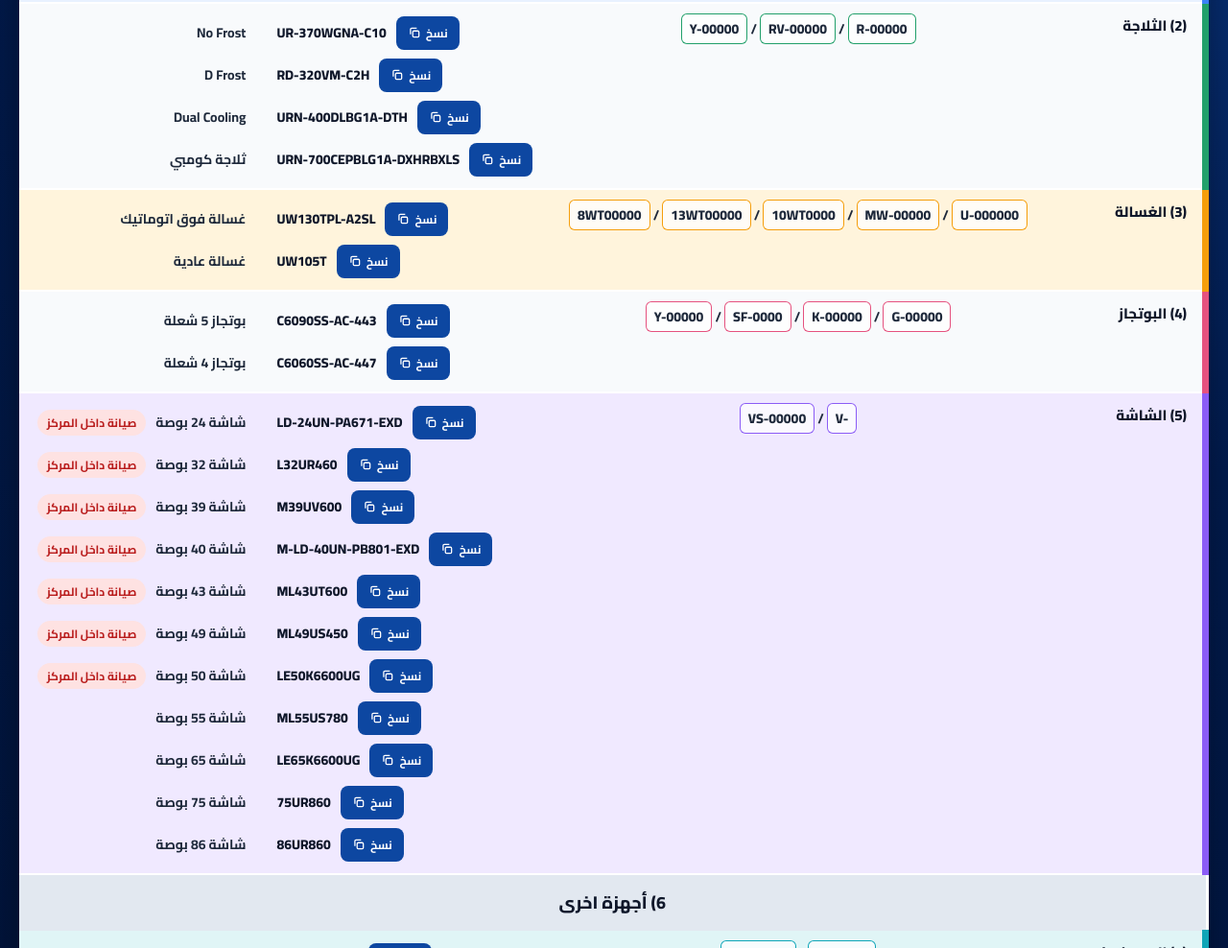
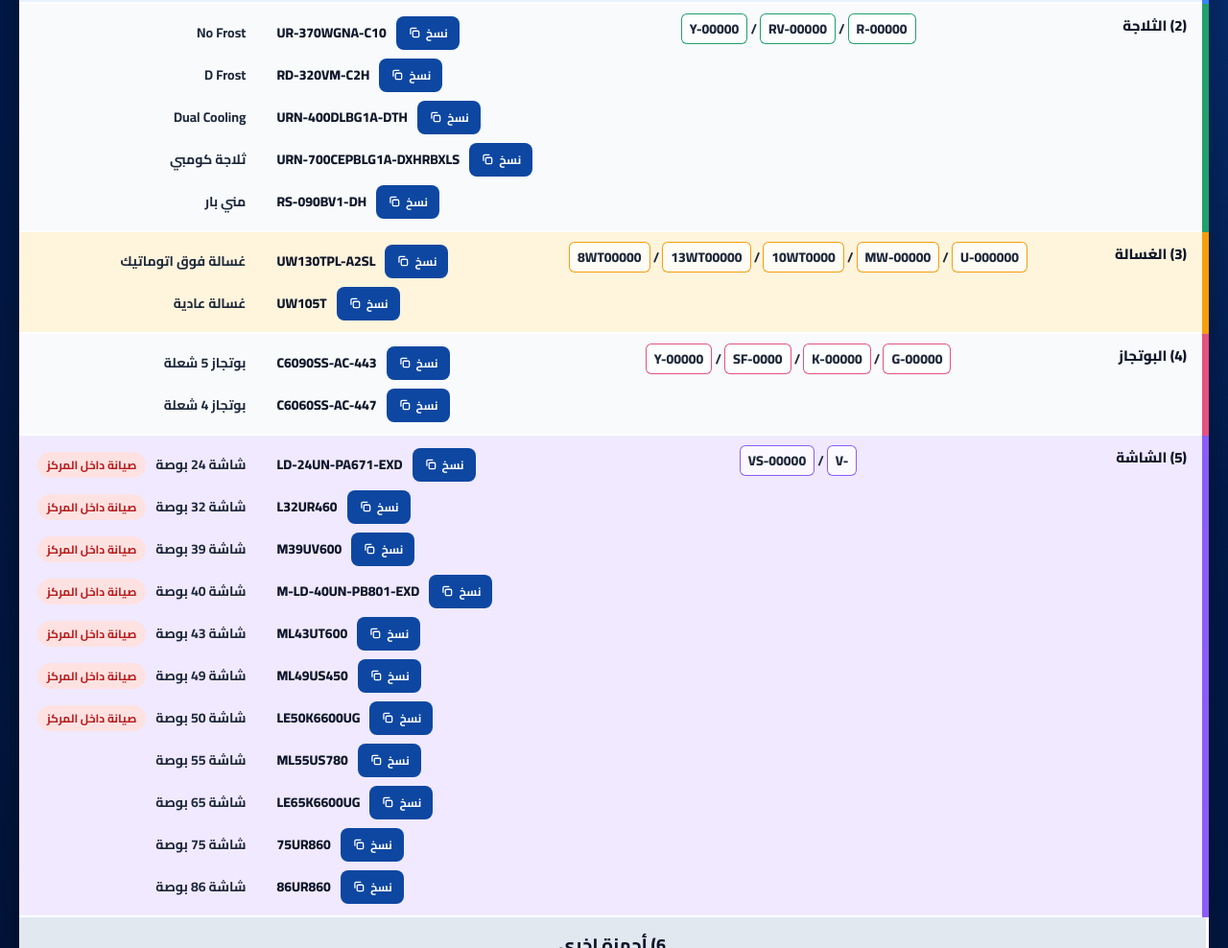
Before and after one commit to awadshihata4-ctrl/UGT-Site, a plain HTML site: page index.html/model-serial.html in a window 1280 px wide. Shown: the part 829-1817 px from the top of the page at 96% size. Drawn offline with Linux system fonts and the light colour scheme.

Commit message:
Update model-serial.html

```diff
--- a/index.html/model-serial.html
+++ b/index.html/model-serial.html
@@ -92,7 +92,7 @@ select{width:420px;max-width:100%;padding:14px 18px;border:none;border-radius:10
 const IN="صيانة داخل المركز";
 const S=[
  [1,"التكيف",["S-00000"],[["ARTI012HR5NW0FR","1.5 حصان"],["ARTI018CR50S0FR","2.25 حصان"],["ARTI024CR50LDFR","3 حصان"],["ARTI030HV50NCFR","4 حصان"],["ARTI036CR50NBFR","5 حصان"]]],
- [2,"الثلاجة",["R-00000","RV-00000","Y-00000"],[["UR-370WGNA-C10","No Frost"],["RD-320VM-C2H","D Frost"],["URN-400DLBG1A-DTH","Dual Cooling"],["URN-700CEPBLG1A-DXHRBXLS","ثلاجة كومبي"]]],
+ [2,"الثلاجة",["R-00000","RV-00000","Y-00000"],[["UR-370WGNA-C10","No Frost"],["RD-320VM-C2H","D Frost"],["URN-400DLBG1A-DTH","Dual Cooling"],["URN-700CEPBLG1A-DXHRBXLS","ثلاجة كومبي"],["RS-090BV1-DH","مني بار"]]],
  [3,"الغسالة",["U-000000","MW-00000","10WT0000","13WT00000","8WT00000"],[["UW130TPL-A2SL","غسالة فوق اتوماتيك"],["UW105T","غسالة عادية"]]],
  [4,"البوتجاز",["G-00000","K-00000","SF-0000","Y-00000"],[["C6090SS-AC-443","بوتجاز 5 شعلة"],["C6060SS-AC-447","بوتجاز 4 شعلة"]]],
  [5,"الشاشة",["V-","VS-00000"],[["LD-24UN-PA671-EXD","شاشة 24 بوصة",1],["L32UR460","شاشة 32 بوصة",1],["M39UV600","شاشة 39 بوصة",1],["M-LD-40UN-PB801-EXD","شاشة 40 بوصة",1],["ML43UT600","شاشة 43 بوصة",1],["ML49US450","شاشة 49 بوصة",1],["LE50K6600UG","شاشة 50 بوصة",1],["ML55US780","شاشة 55 بوصة"],["LE65K6600UG","شاشة 65 بوصة"],["75UR860","شاشة 75 بوصة"],["86UR860","شاشة 86 بوصة"]]],
```
